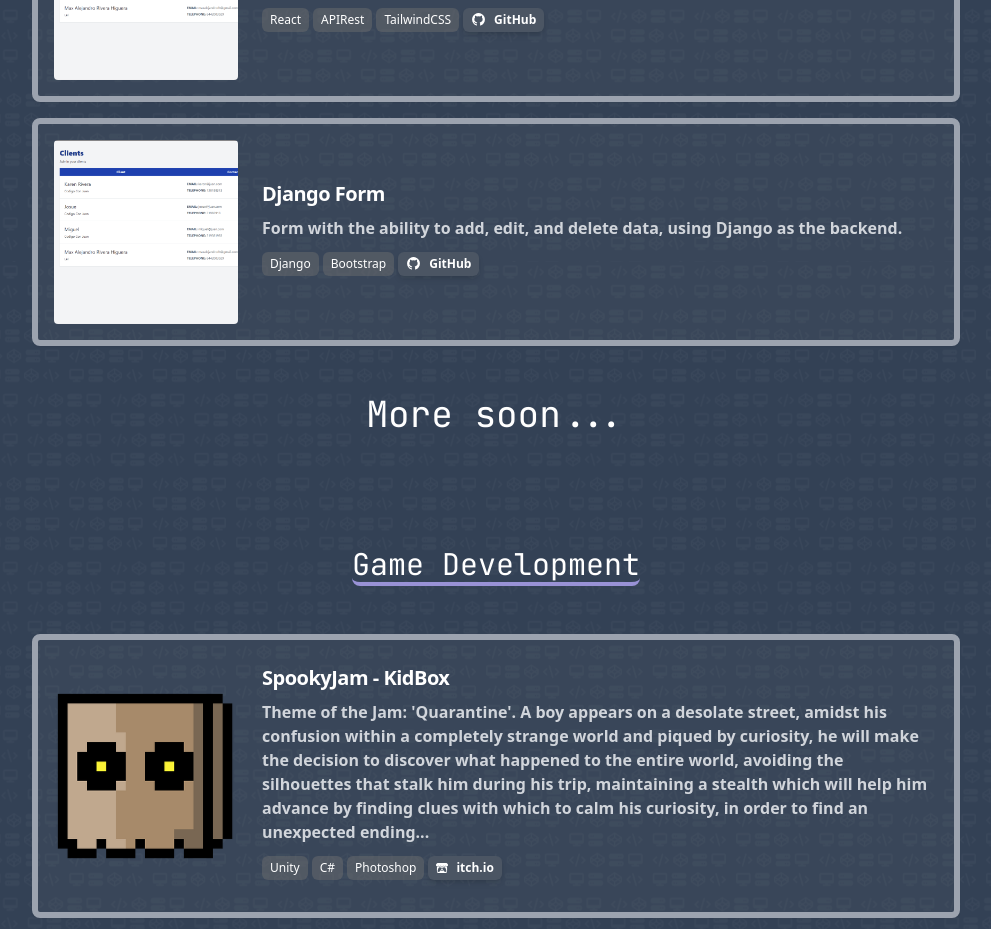
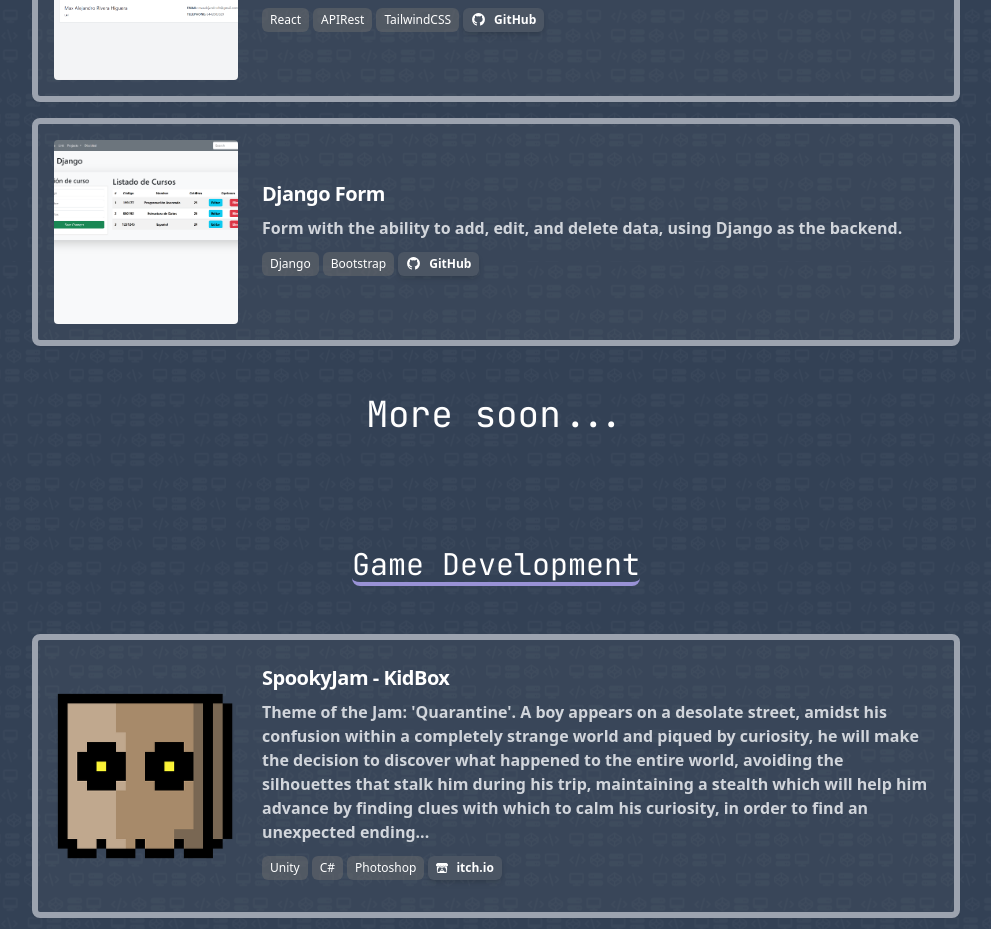
Before and after one commit to Lelmats/PortfolioWeb_React, a React (Vite) app: page / in a window 1280 px wide. Shown: the part 4200-5129 px from the top of the page, without its empty margins (144-1135 px from the left). Built offline with nearby package versions, Linux system fonts and the light colour scheme; what taos would draw is missing.

Commit message:
ProjectsUpdate_V3

```diff
--- a/src/App.tsx
+++ b/src/App.tsx
@@ -244,7 +244,7 @@ function App() {
               title={t('projectTitle_5')}
               description={t('projectDes_5')}
               tags={['Django', 'Bootstrap']}
-              imgPath='img/Form_RestAPI_SM.png'
+              imgPath='img/ScreenHome.png'
               linkGithub='https://github.com/Lelmats/DjangoForm'
             />
 
```
